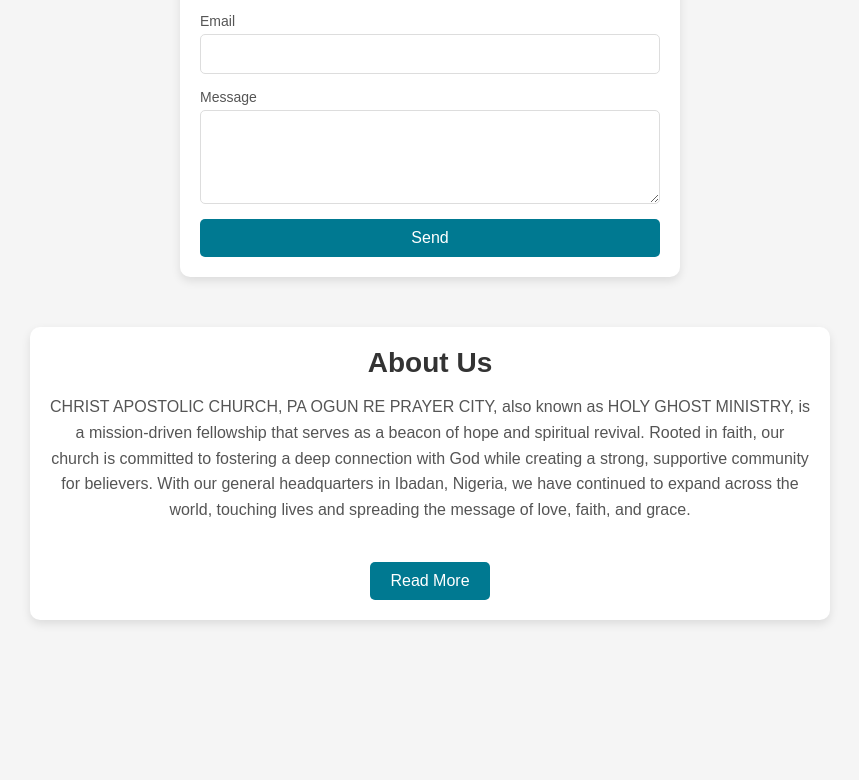
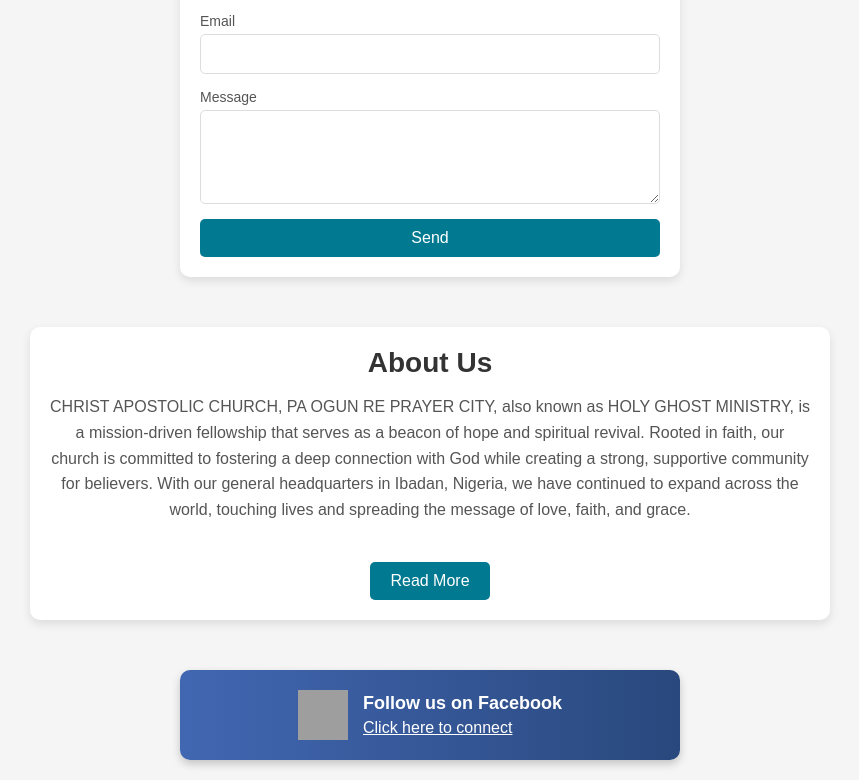
Before and after one commit to sodiqscript111/paogunreprayercityu, a React (Vite) app: page / in a window 1280 px wide. Shown: the part 1573-2353 px from the top of the page, without its empty margins (210-1069 px from the left). Before the commit the page ends 2243 px from the top, so only its background shows below. Built offline with nearby package versions, Linux system fonts and the light colour scheme; grey boxes are pictures that could not be loaded.

Commit message:
Add new code

```diff
--- a/src/components/home/home.jsx
+++ b/src/components/home/home.jsx
@@ -14,6 +14,7 @@
     <Founder/>
     <Contact/>
     <AboutUs></AboutUs>
+    <FollowUsOnFacebook/>
     </>
   );
 };
```
